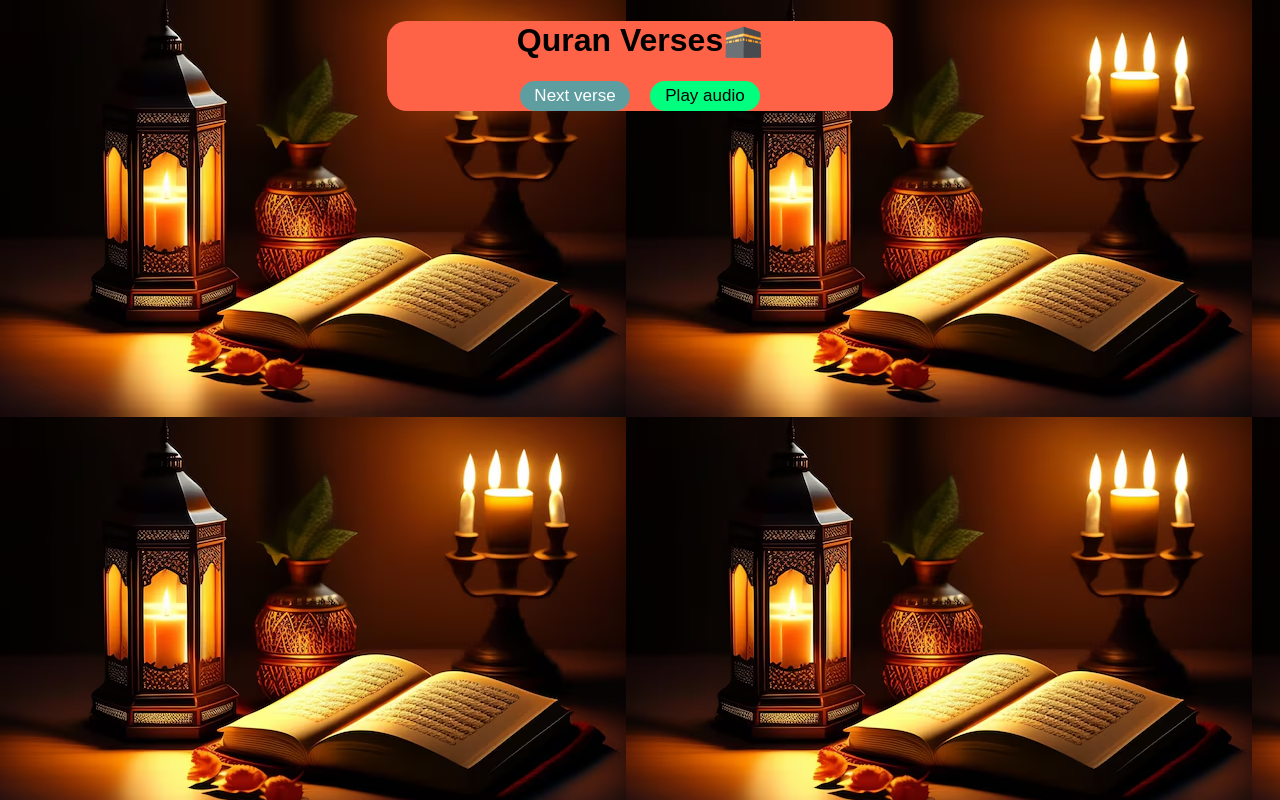
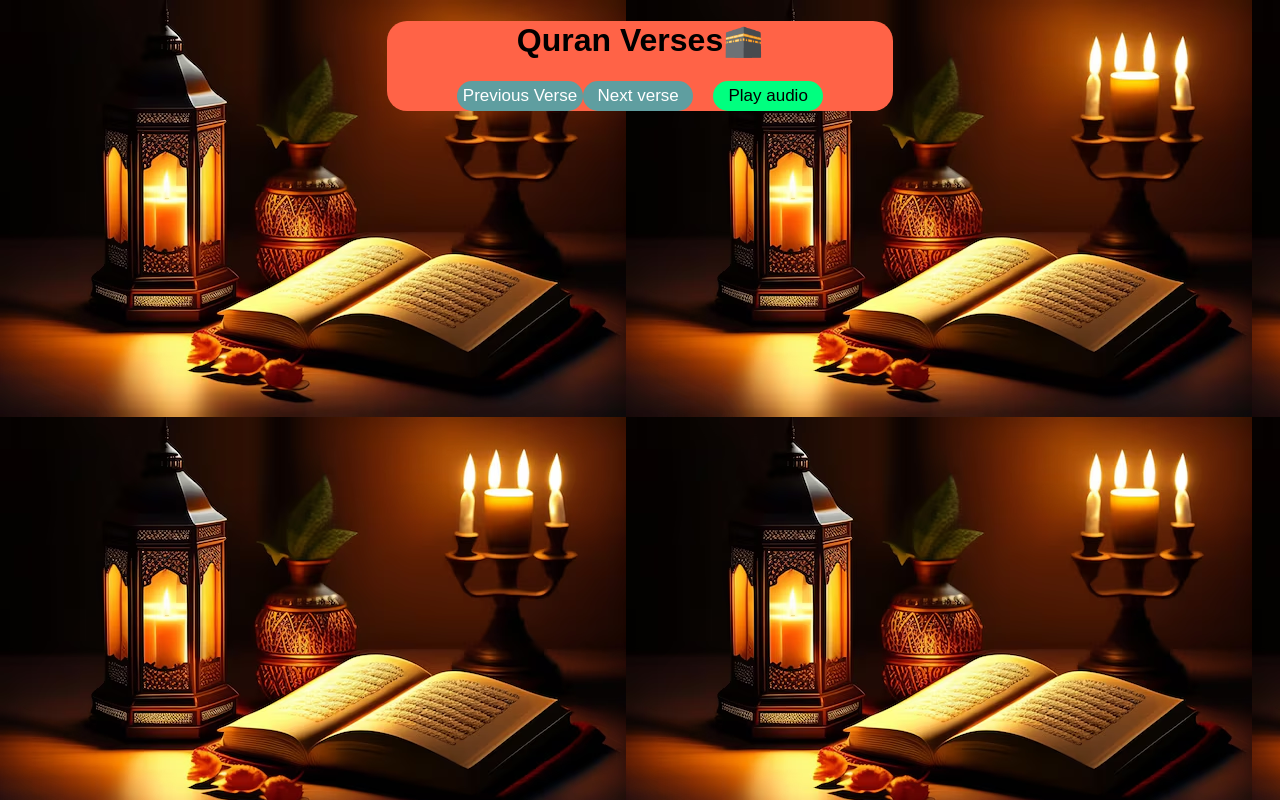
Before and after one commit to suadpllana/quran, a React (Vite) app: page / in a window 1280 px wide. Built offline with nearby package versions, Linux system fonts and the light colour scheme; no server answers.

Commit message:
first commit

```diff
--- a/src/Quran.jsx
+++ b/src/Quran.jsx
@@ -15,19 +15,32 @@ const Quran = () => {
             const response = await fetch(url)
             const data = await response.json()
 
-           if(ayahsCount >= data.data.surahs[surahsCount].ayahs.length - 2){
-            setAyahsCount(0)
-            setSurahsCount(prev => prev + 1)
-           }
             setQuranData(data)
-            setAyahsCount(prev => prev + 1)
 
         }
         function playAudio(){
           const utterance = new SpeechSynthesisUtterance(quranData.data.surahs[surahsCount].ayahs[ayahsCount].text);
           window.speechSynthesis.speak(utterance);
         }
+        function nextVerse(){
+          getVerse()
 
+          if(ayahsCount >= quranData.data.surahs[surahsCount].ayahs.length - 2){
+            setAyahsCount(0)
+            setSurahsCount(prev => prev + 1)
+           }
+           setAyahsCount(prev => prev + 1)
+           console.log(ayahsCount)
+        }
+        function previousVerse(){
+          console.log(ayahsCount)
+          if(ayahsCount == 0 ){
+         return
+           }
+
+          setAyahsCount(prev => prev - 1);
+
+        }
 
 
   return (
@@ -39,7 +52,8 @@ const Quran = () => {
         <h2>English: {quranData.data.surahs[surahsCount].englishNameTranslation ? quranData.data.surahs[surahsCount].englishNameTranslation : ""}</h2>
             <p>{quranData.data.surahs[surahsCount].ayahs[ayahsCount].text ? quranData.data.surahs[surahsCount].ayahs[ayahsCount].text : ""}</p>
                             </> :<></>}
-        <button onClick={getVerse}>Next verse</button>
+        <button onClick={previousVerse}>Previous Verse</button>
+        <button onClick={nextVerse}>Next verse</button>
         <button className="audioReciter" onClick={playAudio}>Play audio</button>
       </div>
     </div>
```
